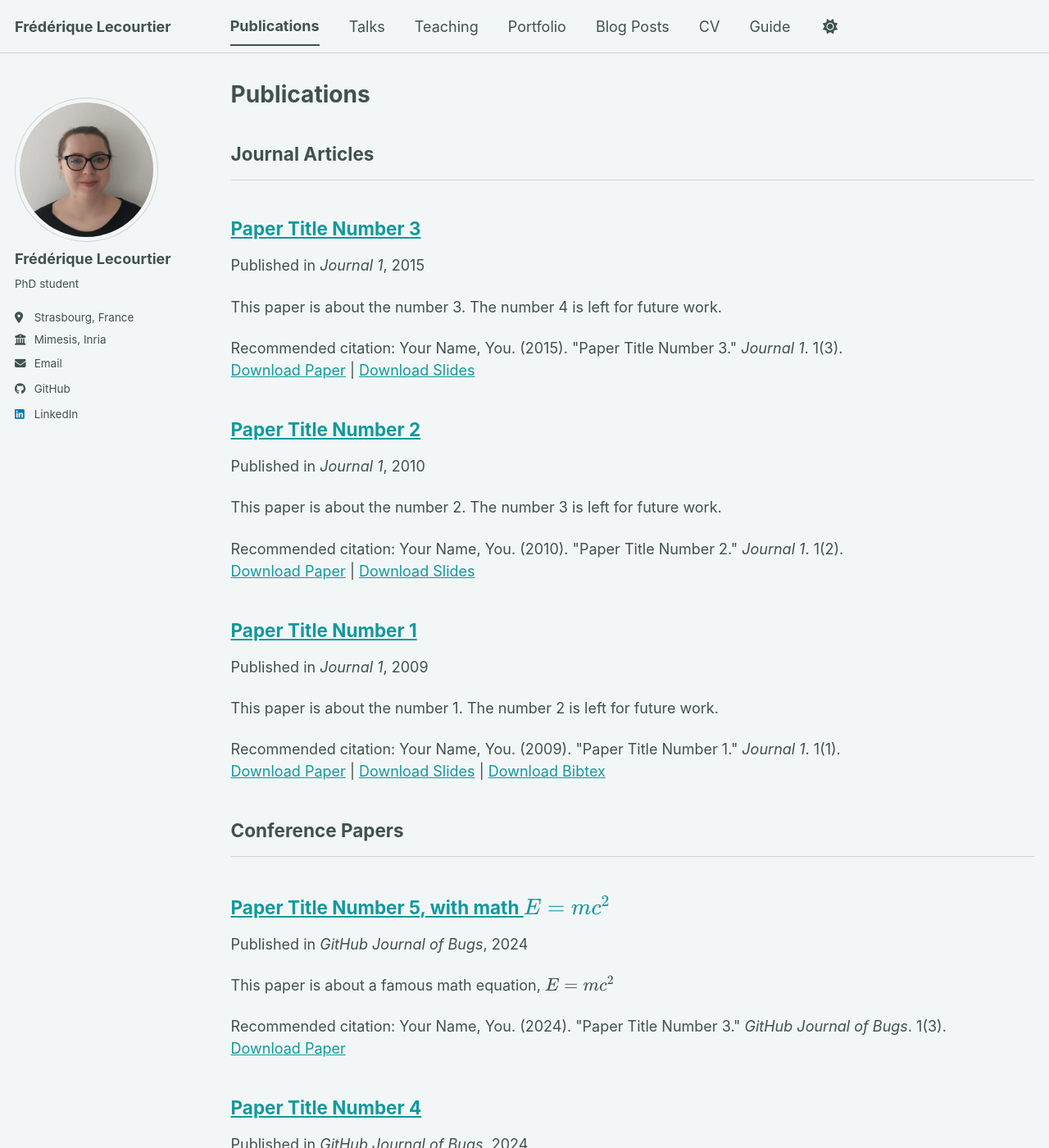
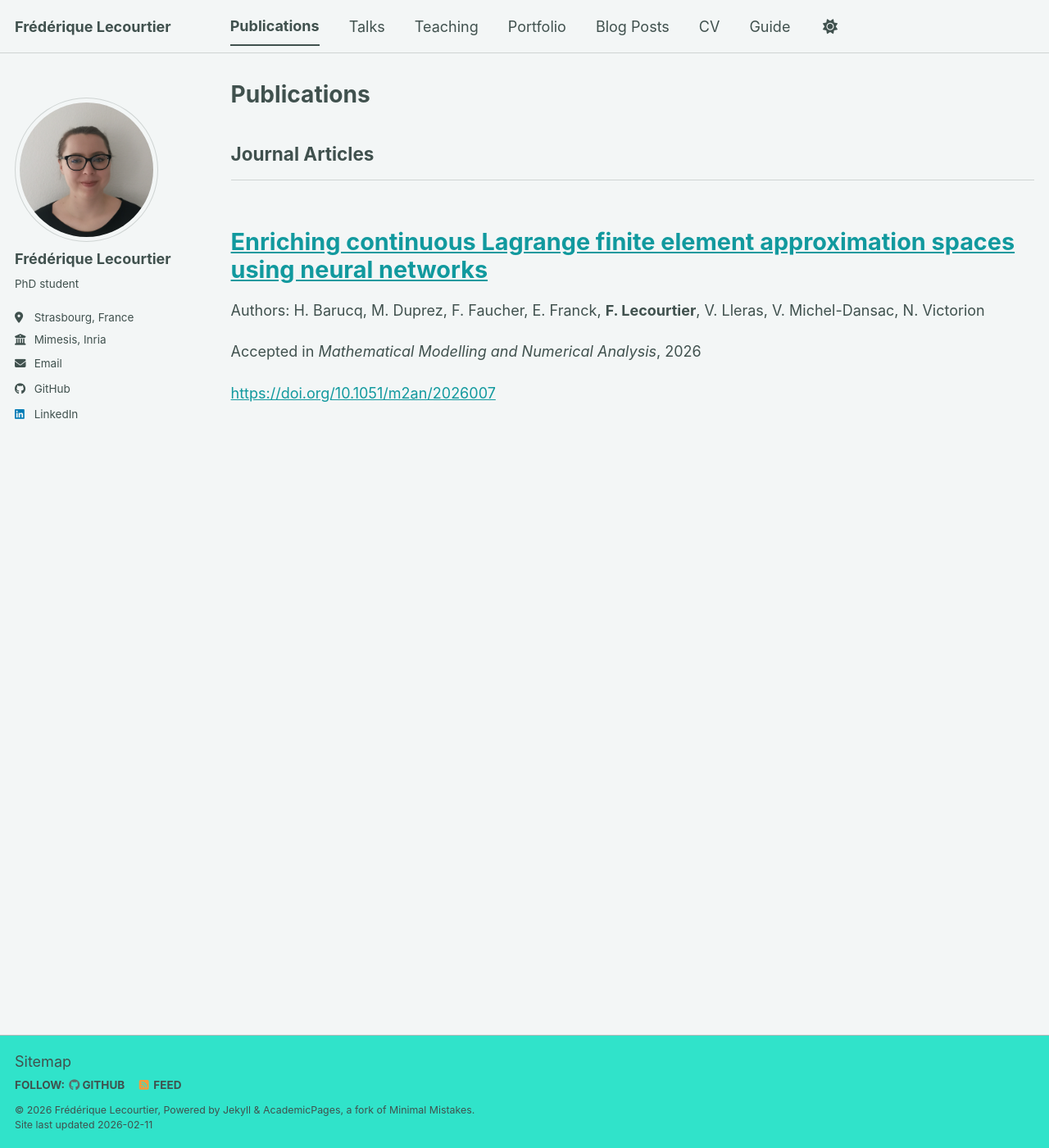
Before and after one commit to flecourtier/flecourtier.github.io, a Jekyll site: the page built from _pages/publications.html, in a window 1280 px wide and 1400 px high. Shown: the whole window at 82% size. Built offline with Jekyll 4.4.1, drawn with Linux system fonts in a browser that asks for light colours; a script bundle is joined from its source files by our own code; library files that are not in the unit come from our copies; some of the changed text lies outside the part shown.

Commit message:
Up publications

```diff
--- a/_includes/archive-single.html
+++ b/_includes/archive-single.html
@@ -38,10 +38,29 @@
       <p class="page__meta"><i class="fa fa-clock" aria-hidden="true"></i> {% include read-time.html %}</p>
     {% endif %}
 
+    {% if post.authors %}
+      {%- capture authors_rendered -%}
+        {%- for author in post.authors -%}
+          {%- if author == "F. Lecourtier" or author == "Frederique Lecourtier" or author == "Frédérique Lecourtier" -%}
+            <strong>{{ author }}</strong>
+          {%- else -%}
+            {{ author }}
+          {%- endif -%}
+          {%- unless forloop.last -%}, {% endunless %}
+        {%- endfor -%}
+      {%- endcapture -%}
+      <p>Authors: {{ authors_rendered | strip_newlines | strip }}</p>
+    {% endif %}
+
         {% if post.collection == 'teaching' %}
           <p> {{ post.type }}, <i>{{ post.venue }}</i>, {{ post.date | default: "1900-01-01" | date: "%Y" }} </p>
         {% elsif post.collection == 'publications' %}
-          <p>Published in <i>{{ post.venue }}</i>, {{ post.date | default: "1900-01-01" | date: "%Y" }} </p>
+          {% assign pub_status = post.status | default: "published" | downcase %}
+          {% if pub_status == "submitted" %}
+            <p>Submitted to <i>{{ post.venue }}</i>, {{ post.date | default: "1900-01-01" | date: "%Y" }} </p>
+          {% else %}
+            <p>{{ pub_status | capitalize }} in <i>{{ post.venue }}</i>, {{ post.date | default: "1900-01-01" | date: "%Y" }} </p>
+          {% endif %}
         {% elsif post.date %}
          <p class="page__date"><strong><i class="fa fa-fw fa-calendar" aria-hidden="true"></i> {{ site.data.ui-text[site.locale].date_label | default: "Published:" }}</strong> <time datetime="{{ post.date | default: "1900-01-01" | date_to_xmlschema }}">{{ post.date | default: "1900-01-01" | date: "%B %d, %Y" }}</time></p>
         {% endif %}
@@ -53,13 +72,13 @@
     {% endif %}
 
     {% if post.citation and post.paperurl and post.slidesurl and post.bibtexurl %}
-      <p>Recommended citation: {{ post.citation }}<br /><a href="{{ post.paperurl }}">Download Paper</a> | <a href="{{ post.slidesurl }}">Download Slides</a> | <a href="{{ post.bibtexurl }}">Download Bibtex</a></p>
+      <p>Recommended citation: {{ post.citation }}<br /><a href="{{ post.paperurl }}">{{ post.paperurl }}</a> | <a href="{{ post.slidesurl }}">Download Slides</a> | <a href="{{ post.bibtexurl }}">Download Bibtex</a></p>
     {% elsif post.citation and post.paperurl and post.slidesurl %}
-      <p>Recommended citation: {{ post.citation }}<br /><a href="{{ post.paperurl }}">Download Paper</a> | <a href="{{ post.slidesurl }}">Download Slides</a></p>
+      <p>Recommended citation: {{ post.citation }}<br /><a href="{{ post.paperurl }}">{{ post.paperurl }}</a> | <a href="{{ post.slidesurl }}">Download Slides</a></p>
     {% elsif post.citation and post.paperurl and post.bibtexurl %}
-      <p>Recommended citation: {{ post.citation }}<br /><a href="{{ post.paperurl }}">Download Paper</a> | <a href="{{ post.bibtexurl }}">Download Bibtex</a></p>
+      <p>Recommended citation: {{ post.citation }}<br /><a href="{{ post.paperurl }}">{{ post.paperurl }}</a> | <a href="{{ post.bibtexurl }}">Download Bibtex</a></p>
     {% elsif post.citation and post.paperurl %}
-      <p>Recommended citation: {{ post.citation }}<br /><a href="{{ post.paperurl }}">Download Paper</a></p>
+      <p>Recommended citation: {{ post.citation }}<br /><a href="{{ post.paperurl }}">{{ post.paperurl }}</a></p>
     {% elsif post.citation and post.slidesurl and post.bibtexurl %}
       <p>Recommended citation: {{ post.citation }}<br /><a href="{{ post.slidesurl }}">Download Slides</a> | <a href="{{ post.bibtexurl}}">Download Bibtex</a></p>
     {% elsif post.citation and post.slidesurl %}
@@ -68,10 +87,14 @@
       <p>Recommended citation: {{ post.citation }}<br /><a href="{{ post.bibtexurl }}">Download Bibtex</a></p>
     {% elsif post.citation %}
       <p>Recommended citation: {{ post.citation }}</p>
+    {% elsif post.paperurl and post.slidesurl and post.bibtexurl %}
+      <p><a href=" {{ post.paperurl }} ">{{ post.paperurl }}</a> | <a href="{{ post.slidesurl }}">Download Slides</a> | <a href="{{ post.bibtexurl }}">Download Bibtex</a></p>
+    {% elsif post.paperurl and post.slidesurl %}
+      <p><a href=" {{ post.paperurl }} ">{{ post.paperurl }}</a> | <a href="{{ post.slidesurl }}">Download Slides</a></p>
     {% elsif post.paperurl and post.bibtexurl %}
-      <p><a href=" {{ post.paperurl }} ">Download Paper</a> | <a href="{{ post.bibtexurl }}">Download Bibtex</a></p>
+      <p><a href=" {{ post.paperurl }} ">{{ post.paperurl }}</a> | <a href="{{ post.bibtexurl }}">Download Bibtex</a></p>
     {% elsif post.paperurl %}
-      <p><a href=" {{ post.paperurl }} ">Download Paper</a></p>
+      <p><a href=" {{ post.paperurl }} ">{{ post.paperurl }}</a></p>
     {% elsif post.slidesurl and post.bibtexurl %}
       <p><a href="{{ post.slidesurl }}">Download Slides</a> | <a href="{{ post.bibtexurl }}">Download Bibtex</a></p>
     {% elsif post.slidesurl %}
--- a/_publications/2009-10-01-paper-title-number-1.md
+++ /dev/null
@@ -1,14 +0,0 @@
----
-title: "Paper Title Number 1"
-collection: publications
-category: manuscripts
-permalink: /publication/2009-10-01-paper-title-number-1
-excerpt: 'This paper is about the number 1. The number 2 is left for future work.'
-date: 2009-10-01
-venue: 'Journal 1'
-slidesurl: 'https://academicpages.github.io/files/slides1.pdf'
-paperurl: 'https://academicpages.github.io/files/paper1.pdf'
-bibtexurl: 'https://academicpages.github.io/files/bibtex1.bib'
-citation: 'Your Name, You. (2009). &quot;Paper Title Number 1.&quot; <i>Journal 1</i>. 1(1).'
----
-The contents above will be part of a list of publications, if the user clicks the link for the publication than the contents of section will be rendered as a full page, allowing you to provide more information about the paper for the reader. When publications are displayed as a single page, the contents of the above "citation" field will automatically be included below this section in a smaller font.
--- a/_publications/2010-10-01-paper-title-number-2.md
+++ /dev/null
@@ -1,14 +0,0 @@
----
-title: "Paper Title Number 2"
-collection: publications
-category: manuscripts
-permalink: /publication/2010-10-01-paper-title-number-2
-excerpt: 'This paper is about the number 2. The number 3 is left for future work.'
-date: 2010-10-01
-venue: 'Journal 1'
-slidesurl: 'https://academicpages.github.io/files/slides2.pdf'
-paperurl: 'https://academicpages.github.io/files/paper2.pdf'
-citation: 'Your Name, You. (2010). &quot;Paper Title Number 2.&quot; <i>Journal 1</i>. 1(2).'
----
-
-The contents above will be part of a list of publications, if the user clicks the link for the publication than the contents of section will be rendered as a full page, allowing you to provide more information about the paper for the reader. When publications are displayed as a single page, the contents of the above "citation" field will automatically be included below this section in a smaller font.
--- a/_publications/2015-10-01-paper-title-number-3.md
+++ /dev/null
@@ -1,14 +0,0 @@
----
-title: "Paper Title Number 3"
-collection: publications
-category: manuscripts
-permalink: /publication/2015-10-01-paper-title-number-3
-excerpt: 'This paper is about the number 3. The number 4 is left for future work.'
-date: 2015-10-01
-venue: 'Journal 1'
-slidesurl: 'https://academicpages.github.io/files/slides3.pdf'
-paperurl: 'https://academicpages.github.io/files/paper3.pdf'
-citation: 'Your Name, You. (2015). &quot;Paper Title Number 3.&quot; <i>Journal 1</i>. 1(3).'
----
-
-The contents above will be part of a list of publications, if the user clicks the link for the publication than the contents of section will be rendered as a full page, allowing you to provide more information about the paper for the reader. When publications are displayed as a single page, the contents of the above "citation" field will automatically be included below this section in a smaller font.
--- a/_publications/2025-06-08-paper-title-number-5.md
+++ /dev/null
@@ -1,13 +0,0 @@
----
-title: "Paper Title Number 5, with math $$E=mc^2$$"
-collection: publications
-category: conferences
-permalink: /publication/2024-02-17-paper-title-number-4
-excerpt: 'This paper is about a famous math equation, $$E=mc^2$$'
-date: 2024-02-17
-venue: 'GitHub Journal of Bugs'
-paperurl: 'https://academicpages.github.io/files/paper3.pdf'
-citation: 'Your Name, You. (2024). &quot;Paper Title Number 3.&quot; <i>GitHub Journal of Bugs</i>. 1(3).'
----
-
-Using [MathJax](https://www.mathjax.org/) in the description is supported - $$E=mc^2$$ - however, the use must be mindful that the default delimiters are `$$...$$` and `\\[...\\]` which differs from the `$...$` that is typically expected.
--- /dev/null
+++ b/_publications/2026-01-15-enrichedfem.md
@@ -0,0 +1,21 @@
+---
+title: "Enriching continuous Lagrange finite element approximation spaces using neural networks"
+collection: publications
+category: manuscripts
+status: accepted
+authors:
+  - "H. Barucq"
+  - "M. Duprez"
+  - "F. Faucher"
+  - "E. Franck"
+  - "F. Lecourtier"
+  - "V. Lleras"
+  - "V. Michel-Dansac"
+  - "N. Victorion"
+permalink: /publication/2026-01-15-enrichedfem
+excerpt: ''
+date: 2026-01-15
+venue: 'Mathematical Modelling and Numerical Analysis'
+paperurl: 'https://doi.org/10.1051/m2an/2026007'
+---
+In this work, we present a preliminary study combining two approaches in the context of solving PDEs: the classical finite element method (FEM) and more recent techniques based on neural networks. Indeed, in recent years, physics-informed neural networks (PINNs) have become particularly interesting for rapidly solving such problems, especially in high dimensions. However, their lack of accuracy is a significant drawback in this context, hence the interest in combining them with FEM, for which error estimators are already known. The complete pipeline proposed here, therefore, consists of modifying classical FEM approximation spaces by taking information from a prior, chosen here as the prediction of a neural network. On the one hand, this combination improves and certifies the prediction of neural networks to obtain a fast and accurate solution. On the other hand, error estimates are proven, showing that such strategies outperform classical ones by a factor that depends only on the quality of the prior. We validate our approach with numerical results obtained for this preliminary work on parametric problems with one-and two-dimensional geometries. They demonstrate that to achieve a fixed error target, a coarser mesh can be used with our enhanced FEM compared to the standard one, leading to reduced computation time, particularly for parametric problems.
--- a/_sass/layout/_archive.scss
+++ b/_sass/layout/_archive.scss
@@ -42,6 +42,7 @@
 .archive__item-title {
   margin-bottom: 0.25em;
   font-family: $sans-serif-narrow;
+  font-size: 1.6em;
 
   a + a {
     opacity: 0.5;
```
Also changed, not shown: _layouts/single.html (+32 -5 lines), _publications/2024-02-17-paper-title-number-4.md (deleted, +0 -13 lines), files/bibtex1.bib (deleted, +0 -10 lines), 6 other files.
